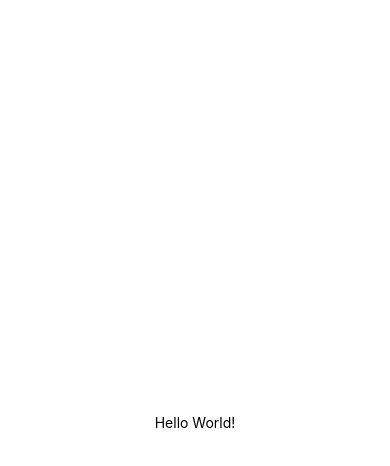
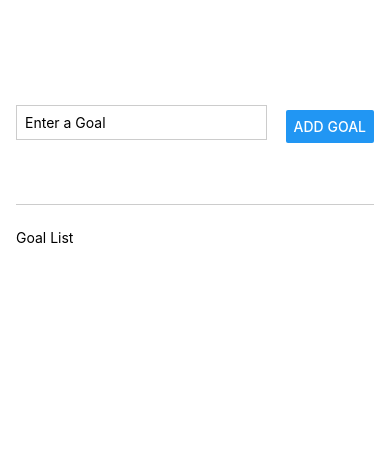
Before and after one commit to MrShifu01/GoalsApp---Mobile-App, a React Native app: screen / in a window 390 px wide. Shown: the top 466 px of the page. Built offline with nearby package versions, Linux system fonts and the light colour scheme.

Commit message:
basic layout done

```diff
--- a/App.js
+++ b/App.js
@@ -1,20 +1,52 @@
-import { StatusBar } from 'expo-status-bar';
-import { StyleSheet, Text, View } from 'react-native';
+import { StyleSheet, Text, View, Button, TextInput } from 'react-native';
 
 export default function App() {
   return (
-    <View style={styles.container}>
-      <Text>Hello World!</Text>
-      <StatusBar style="auto" />
+    <View style={styles.appContainer}>
+
+      {/* Text Input and Button */}
+      <View style={styles.inputContainer}>
+        <TextInput style={styles.textInput} placeholder="Enter a Goal" />
+        <Button title="Add Goal" />
+      </View>
+
+      {/* List of inputted goals */}
+      <View style={styles.goalsContainer}>
+        <Text>Goal List</Text>
+      </View>
+
     </View>
   );
 }
 
 const styles = StyleSheet.create({
-  container: {
-    flex: 1,
-    backgroundColor: '#fff',
-    alignItems: 'center',
-    justifyContent: 'center',
-  },
+    appContainer: {
+      flex: 1,
+      paddingTop: 50,
+      paddingHorizontal: 16,
+    },
+
+    inputContainer: {
+      flex: 1,
+      flexDirection: 'row',
+      justifyContent: 'space-between',
+      alignItems: 'center',
+      marginBottom: 24,
+      borderBottomWidth: 1,
+      borderBottomColor: '#cccccc',
+    },
+
+    textInput: {
+      width: '70%',
+      borderColor: '#cccccc',
+      borderWidth: 1,
+      padding: 8,
+      marginBottom: 8,
+      marginRight: 8,
+    },
+
+    goalsContainer: {
+      flex: 4,
+    }
+
 });
```
